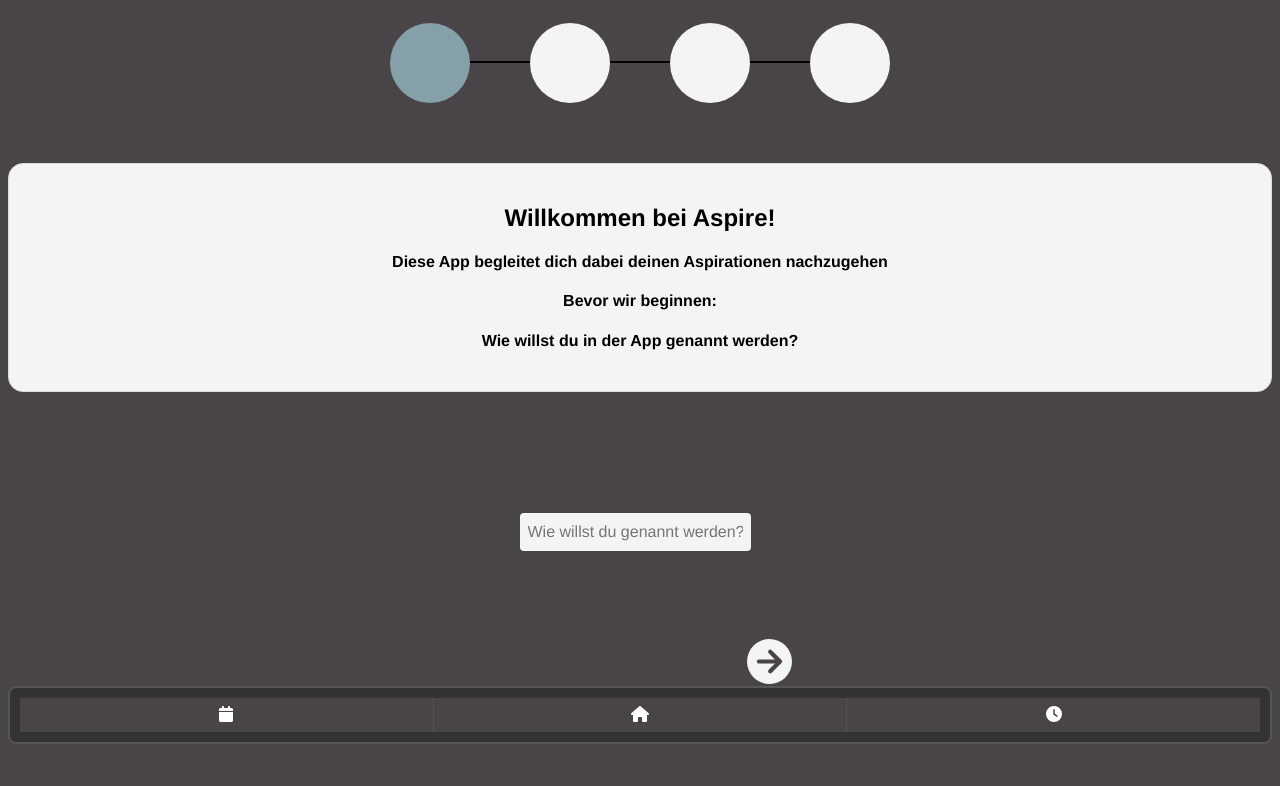
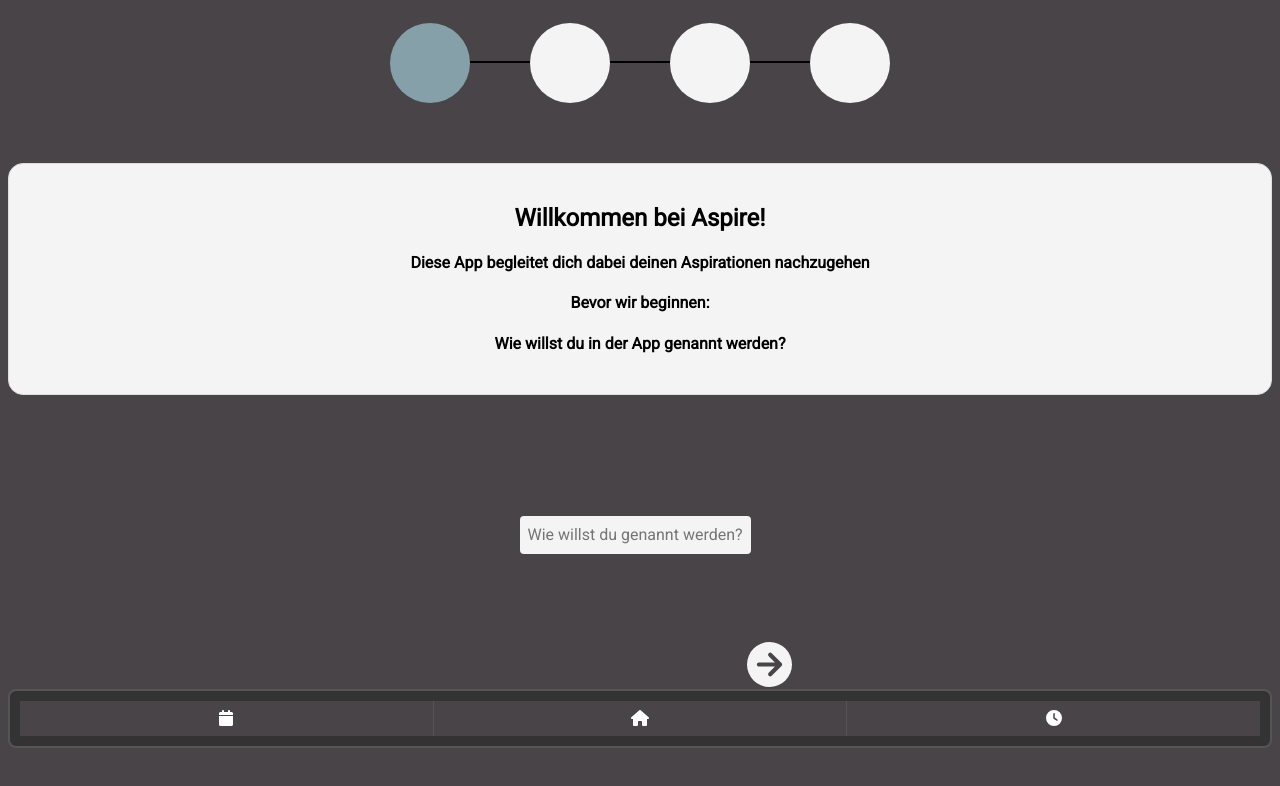
Before and after one commit to Damagefish/Reflektierte-Techniknutzung, a Vue app: page / in a window 1280 px wide. Shown: the top 786 px of the page. Built offline with nearby package versions, Linux system fonts and the light colour scheme.

Commit message:
added Roboto font to App.vue

```diff
--- a/src/App.vue
+++ b/src/App.vue
@@ -33,7 +33,7 @@
   background-color: #494448;
 }
 #app {
-  font-family: Avenir, Helvetica, Arial, sans-serif;
+  font-family: "Roboto";
   -webkit-font-smoothing: antialiased;
   -moz-osx-font-smoothing: grayscale;
   text-align: center;
```
